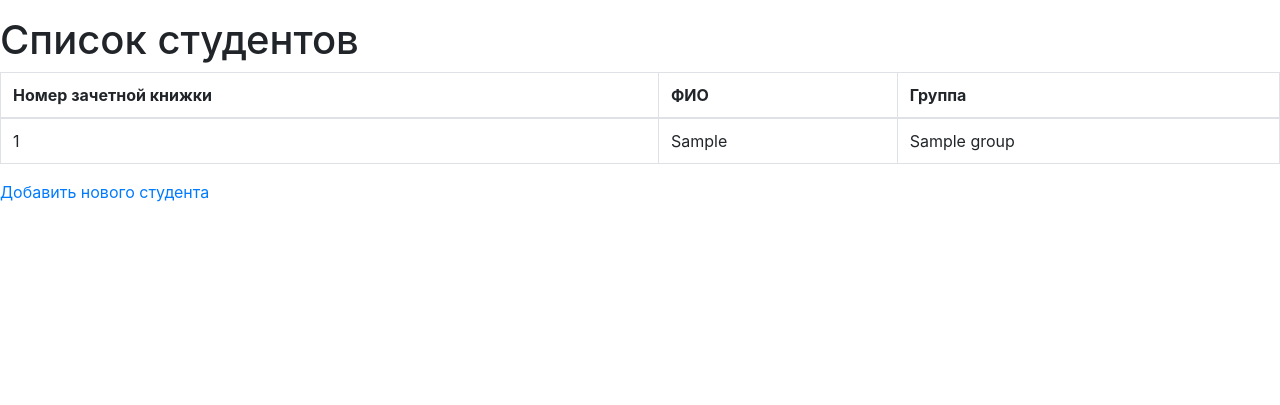
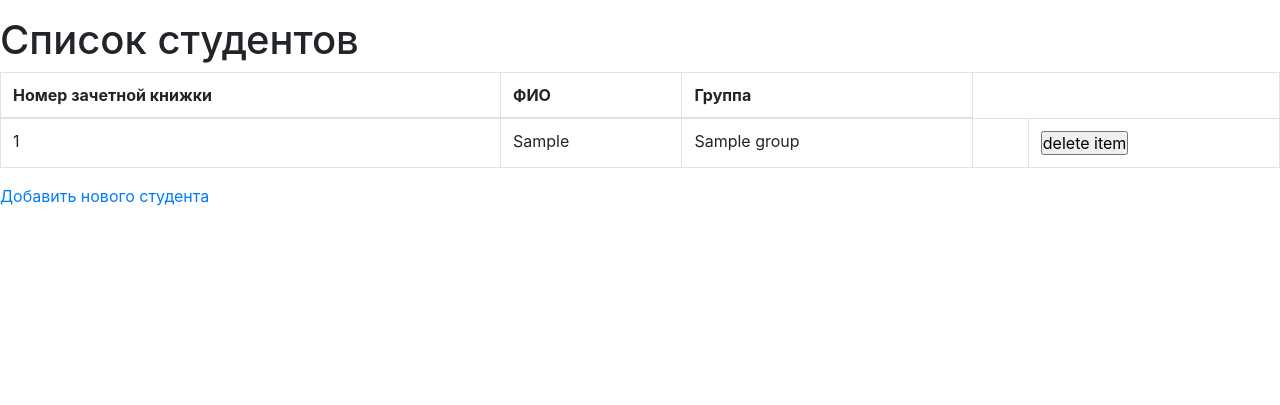
Before and after one commit to voffan/umo, a Django app: page /student/ in a window 1280 px wide. Shown: the part 56-461 px from the top of the page. Run offline with Django 3.2, Linux system fonts and the light colour scheme; tables that the repository leaves empty hold one stand-in row (values such as "Sample post"); some libraries are stand-ins or nearby versions.

Commit message:
Удаление студентов

```diff
--- a/templates/students_list.html
+++ b/templates/students_list.html
@@ -16,6 +16,15 @@
                 <td> {{ i.student.StudentID }} </td>
                 <td> {{ i.student.FIO }} </td>
                 <td> {{ i.group.Name }} </td>
+                <td>
+                    <td>
+                        <form action="delete/" method="post">
+                            {% csrf_token %}
+                            <input type="hidden" name="item_id" value="{{ i.student.StudentID }}" />
+                            <input type="submit" value="delete item">
+                        </form>
+                    </td>
+                </td>
             </tr>
             {% endfor %}
         </tbody>
--- a/umo/views.py
+++ b/umo/views.py
@@ -28,11 +28,15 @@ def create_teacher(request):
 class StudentListView(ListView):
     model = GroupList
     context_object_name = 'student_list'
+    success_url = reverse_lazy('student_changelist')
     template_name = "students_list.html"
 
 class StudentCreateView(CreateView):
     model = GroupList
-    fields = [ 'group' ]
+    fields = { 'group' }
+    labels = {
+        'group': ('Группа'),
+    }
     success_url = reverse_lazy('student_changelist')
     template_name = "student_form.html"
 
@@ -47,14 +51,11 @@ class StudentCreateView(CreateView):
         grouplist_.save()
         return super().form_valid(form)
 
-class GroupListCreateView(CreateView):
-    model = GroupList
-    fields = ('group', 'active')
-    success_url = reverse_lazy('student_changelist')
-    template_name = "student_form.html"
 
-class StudentUpdateView(UpdateView):
-    model = GroupList
-    fields = ('student.FIO', 'student.StudentID', 'group', 'active')
-    success_url = reverse_lazy('student_changelist')
-    template_name = "student_form.html"
+def student_delete(request):
+    if request.method == 'POST':
+        student_ = Student.objects.get(StudentID = request.POST['item_id'])
+        grouplist_ = GroupList.objects.get(student__id = student_.id)
+        grouplist_.delete()
+        student_.delete()
+        return HttpResponseRedirect(reverse_lazy('student_changelist'))
--- a/umo_project/urls.py
+++ b/umo_project/urls.py
@@ -23,5 +23,5 @@ urlpatterns = [
     url(r'^teacher/', include('umo.urls')),
     url(r'^student/$', views.StudentListView.as_view(), name='student_changelist'),
     url(r'^student/add/$', views.StudentCreateView.as_view(), name='student_add'),
-    url(r'^student/<int:pk>/$', views.StudentUpdateView.as_view(), name = 'student_change'),
+    url(r'^student/delete/$', views.student_delete, name = 'student_delete'),
 ]
```
